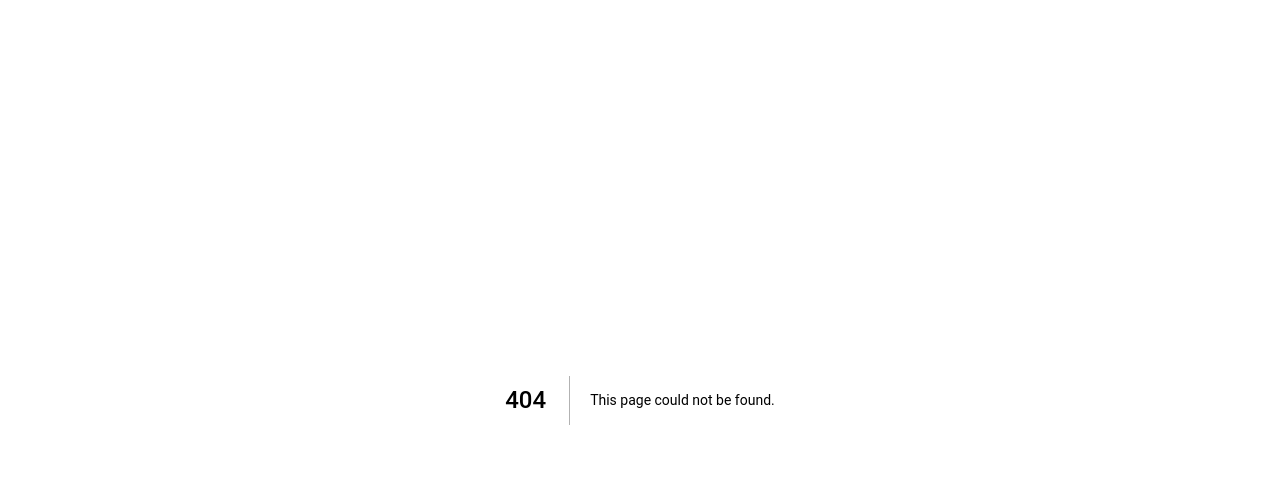
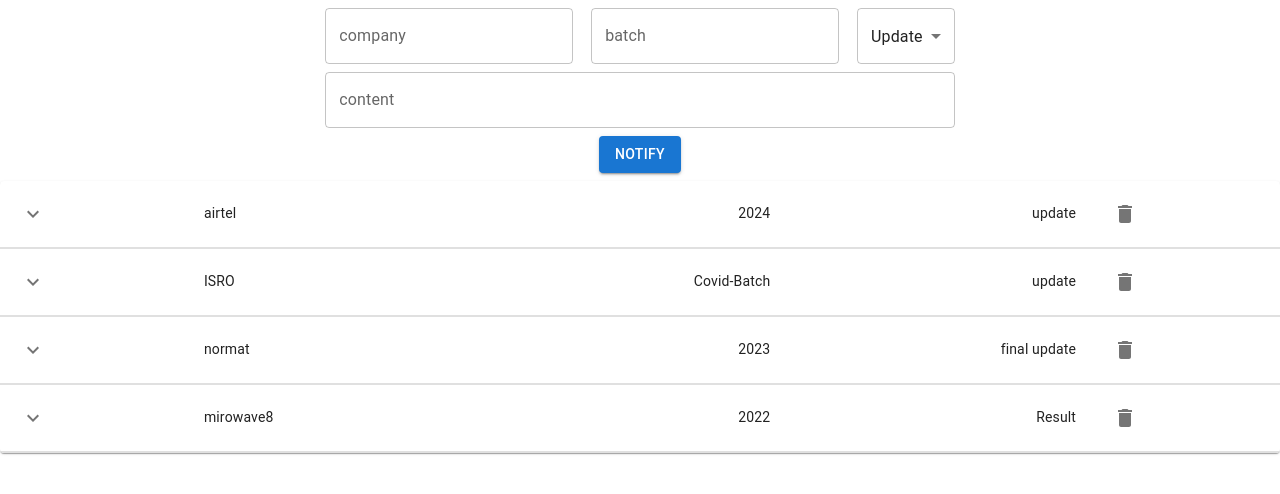
Before and after one commit to abhijeet-0019/tpo-portal, a Next.js app: page /admin/notification in a window 1280 px wide. Before the commit this address had no page. Shown: the top 494 px of the page. Built offline with nearby package versions, Linux system fonts and the light colour scheme; data requests are answered from the project's data file; a web font is replaced by a local one.

Commit message:
deletion functionality of notification

```diff
--- a/db.json
+++ b/db.json
@@ -21,22 +21,29 @@
       "id": 1,
       "company": "airtel",
       "batch": "2024",
-            "sub_heading": "update",
+      "subHeading": "update",
       "content": "nahi\n aayegi\n bhuljao"
     },
     {
       "id": 2,
       "company": "ISRO",
       "batch": "Covid-Batch",
-            "sub_heading": "update",
+      "subHeading": "update",
       "content": "yeh\n bhi\n nahi\n aayigi"
     },
     {
       "id": 3,
       "company": "normat",
       "batch": "2023",
-            "sub_heading": "final update",
+      "subHeading": "final update",
       "content": "kabhi nahi aayigi"
+    },
+    {
+      "company": "mirowave8",
+      "batch": "2022",
+      "subHeading": "Result",
+      "content": "all the studnt are\nselected\nnames:\n- amrit\n- bhavya\n- jai\n- happy\n- navyanjali",
+      "id": 5
     }
   ]
 }
--- /dev/null
+++ b/pages/admin/notification.js
@@ -0,0 +1,58 @@
+import * as React from 'react';
+import AddNotification from '../components/AddNotification';
+import RowNotification from '../components/RowNotification';
+
+import Table from '@mui/material/Table';
+import TableBody from '@mui/material/TableBody';
+import TableContainer from '@mui/material/TableContainer';
+import Paper from '@mui/material/Paper';
+
+
+export default function notification({ notifications }) {
+
+    const [notificationArray, setNotifications] = React.useState([]);
+
+    React.useEffect(() => {
+        setNotifications(notifications);
+        console.log(notificationArray, "---------", notifications)
+    }, [notifications]);
+
+    const handleDeleteNotification = (notificationId) => {
+        fetch(`http://localhost:5000/notification/${notificationId}`, {
+            method: 'DELETE',
+        })
+            .then(response => response.json())
+            .then(data => {
+                console.log("data successfully deleted");
+                setNotifications(prevNotifications => prevNotifications.filter(n => n.id !== notificationId));
+                // handle response data
+            })
+            .catch(error => {
+                console.error(error);
+                // handle error
+            });
+    };
+
+
+    return (
+        <div style={{ display: 'flex', flexDirection: 'column', alignItems: 'center', width: '100%' }}>
+            <AddNotification />
+            <TableContainer component={Paper}>
+                <Table aria-label="collapsible table">
+                    <TableBody>
+                        {notificationArray.map((notification) => (
+                            <RowNotification key={notification.id} notification={notification} admin={true} onDeleteNotification={handleDeleteNotification} />
+                        ))}
+                    </TableBody>
+                </Table>
+            </TableContainer>
+        </div>
+    );
+}
+
+export async function getStaticProps() {
+    const response = await fetch('http://localhost:5000/notification');
+    const notifications = await response.json();
+    console.log(notifications)
+    return { props: { notifications } };
+}
--- /dev/null
+++ b/pages/api/test.ts
@@ -0,0 +1,43 @@
+import type { NextApiRequest, NextApiResponse } from 'next'
+
+type Data = {
+  name: string,
+  success?: boolean,
+  error?: string
+}
+
+export default async function handler(
+  req: NextApiRequest,
+  res: NextApiResponse<Data>
+) {
+  const { data } = req.body;
+
+  try {
+    // Send a POST request to the backend API endpoint
+    const response = await fetch('http://localhost:5000/notification', {
+      method: 'POST',
+      headers: {
+        'Content-Type': 'application/json'
+      },
+      body: JSON.stringify(data)
+    });
+
+    if (!response.ok) {
+      throw new Error('Failed to push data to database');
+    }
+
+    // Send a response indicating success
+    res.status(200).json({
+      success: true,
+      name: 'notification push'
+    });
+  } catch (error: any) {
+    console.error(error);
+
+    // Send a response indicating failure
+    res.status(500).json({
+      success: false, error: error.message,
+      name: 'notification push'
+    });
+  }
+}
--- /dev/null
+++ b/pages/api/test2delete.ts
@@ -0,0 +1,37 @@
+import type { NextApiRequest, NextApiResponse } from 'next';
+
+type Data = {
+  success?: boolean;
+  error?: string;
+};
+
+export default async function handler(
+  req: NextApiRequest,
+  res: NextApiResponse<Data>
+) {
+  const { id } = req.query;
+
+  try {
+    // Send a DELETE request to the backend API endpoint
+    const response = await fetch(`http://localhost:5000/notification/${id}`, {
+      method: 'DELETE'
+    });
+
+    if (!response.ok) {
+      throw new Error('Failed to delete notification from database');
+    }
+
+    // Send a response indicating success
+    res.status(200).json({
+      success: true
+    });
+  } catch (error: any) {
+    console.error(error);
+
+    // Send a response indicating failure
+    res.status(500).json({
+      success: false,
+      error: error.message
+    });
+  }
+}
--- a/pages/client/notification.js
+++ b/pages/client/notification.js
@@ -1,18 +1,18 @@
 import * as React from 'react';
-import RowNotificaion from '../components/RowNotification';
+import RowNotification from '../components/RowNotification';
 
 import Table from '@mui/material/Table';
 import TableBody from '@mui/material/TableBody';
 import TableContainer from '@mui/material/TableContainer';
 import Paper from '@mui/material/Paper';
 
-export default function CollapsibleTable({notifications}) {
+export default function notificationTable({notifications}) {
   return (
     <TableContainer component={Paper}>
       <Table aria-label="collapsible table">
         <TableBody>
           {notifications.map((notification) => (
-            <RowNotificaion key={notification.id} notification={notification} />
+            <RowNotification key={notification.id} notification={notification} admin={false}/>
           ))}
         </TableBody>
       </Table>
--- /dev/null
+++ b/pages/components/AddNotification.js
@@ -0,0 +1,105 @@
+import React from 'react'
+import Box from '@mui/material/Box';
+import TextField from '@mui/material/TextField';
+import Select from '@mui/material/Select';
+import MenuItem from '@mui/material/MenuItem';
+import { Button } from '@mui/material';
+
+const AddNotification = () => {
+    const [subHeading, setSubHeading] = React.useState('Update');
+    const [company, setCompany] = React.useState('');
+    const [batch, setBatch] = React.useState('');
+    const [content, setContent] = React.useState('');
+
+    const handleSubHeadingChange = (event) => {
+        setSubHeading(event.target.value);
+    };
+
+    const handleCompanyChange = (event) => {
+        setCompany(event.target.value);
+    };
+
+    const handleBatchChange = (event) => {
+        setBatch(event.target.value);
+    };
+
+    const handleContentChange = (event) => {
+        setContent(event.target.value);
+    };
+
+    const handleNotifyClick = () => {
+        const data = {
+            company,
+            batch,
+            subHeading,
+            content
+        };
+
+        fetch('/api/test/', {
+            method: 'POST',
+            body: JSON.stringify({ data }),
+            headers: {
+                'Content-Type': 'application/json'
+            }
+        })
+            .then(response => response.json())
+            .then(data => {
+                console.log(data);
+                // handle response data
+            })
+            .catch(error => {
+                console.error(error);
+                // handle error
+            });
+    };
+
+    return (
+        <div>
+            <Box
+                component="form"
+                sx={{
+                    '& > :not(style)': { m: 1, width: '70ch' },
+                }}
+                noValidate
+                autoComplete="off"
+            >
+                <Box sx={{ display: 'flex', justifyContent: 'space-between' }}>
+                    <TextField id="outlined-basic" label="company" variant="outlined" value={company} onChange={handleCompanyChange} />
+                    <TextField id="outlined-basic" label="batch" variant="outlined" value={batch} onChange={handleBatchChange} />
+                    <Select
+                        labelId="sub-heading-select-label"
+                        id="sub-heading-select"
+                        value={subHeading}
+                        onChange={handleSubHeadingChange}
+                        label="sub-heading"
+                        variant="outlined"
+                    >
+                        <MenuItem value="Update">Update</MenuItem>
+                        <MenuItem value="Result">Result</MenuItem>
+                        <MenuItem value="Reminder">Reminder</MenuItem>
+                        <MenuItem value="Announcement">Announcement</MenuItem>
+                    </Select>
+                </Box>
+                <Box sx={{ display: 'flex', justifyContent: 'center', mt: 2 }}>
+                    <TextField
+                        size="medium"
+                        id="outlined-basic"
+                        label="content"
+                        variant="outlined"
+                        multiline
+                        value={content}
+                        onChange={handleContentChange}
+                        sx={{ width: '75ch' }}
+                    />
+                </Box>
+                <Box sx={{ display: 'flex', justifyContent: 'center', mt: 2 }}>
+                    <Button variant="contained" color="primary" onClick={handleNotifyClick}>
+                        NOTIFY
+                    </Button>
+                </Box>
+            </Box>
+        </div>
+    )
+}
+
+export default AddNotification
--- a/pages/components/RowNotification.js
+++ b/pages/components/RowNotification.js
@@ -7,14 +7,19 @@
 import Typography from '@mui/material/Typography';
 import KeyboardArrowDownIcon from '@mui/icons-material/KeyboardArrowDown';
 import KeyboardArrowUpIcon from '@mui/icons-material/KeyboardArrowUp';
+import DeleteIcon from '@mui/icons-material/Delete';
 
-export default function RowNotificaion(props) {
-    const { notification } = props;
+export default function RowNotification(props) {
+  const { notification, admin,  onDeleteNotification } = props;
   const [open, setOpen] = React.useState(false);
+
+  const handleDelete = () => {
+    onDeleteNotification(notification.id);
+  };
 
   return (
     <React.Fragment>
-        <TableRow sx={{ '& > *': { borderBottom: 'unset' } }}>
+      <TableRow key={notification.id} sx={{ '& > *': { borderBottom: 'unset' } }}>
         <TableCell>
           <IconButton
             aria-label="expand row"
@@ -28,9 +33,19 @@
           {notification.company}
         </TableCell>
         <TableCell align="right">{notification.batch}</TableCell>
-          <TableCell align="right">{notification.sub_heading}</TableCell>
+        <TableCell align="right">{notification.subHeading}</TableCell>
+        {admin ? (
+          <TableCell>
+            <IconButton
+              size="small"
+              onClick={handleDelete}
+            >
+              <DeleteIcon />
+            </IconButton>
+          </TableCell>) : (<div></div>)
+        }
       </TableRow>
-        <TableRow>
+      <TableRow key={notification.content}>
         <TableCell style={{ paddingBottom: 0, paddingTop: 0 }} colSpan={6}>
           <Collapse in={open} timeout="auto" unmountOnExit>
             <Box sx={{ margin: 1 }}>
```
Lines whose indentation alone changed are shown as unchanged.
